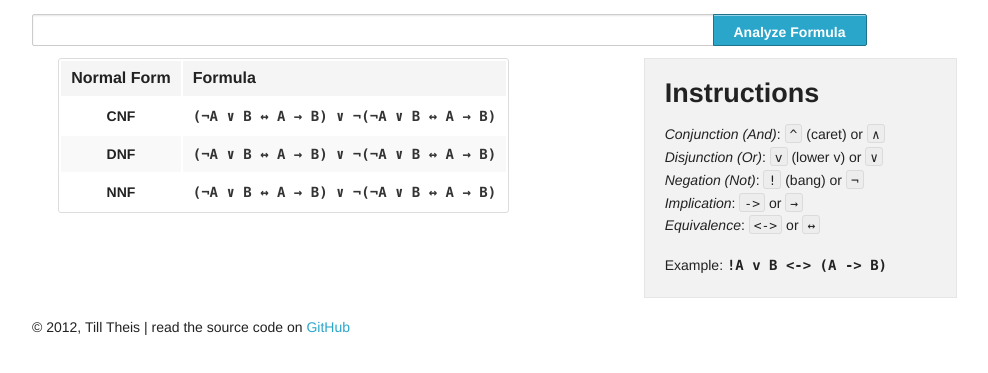
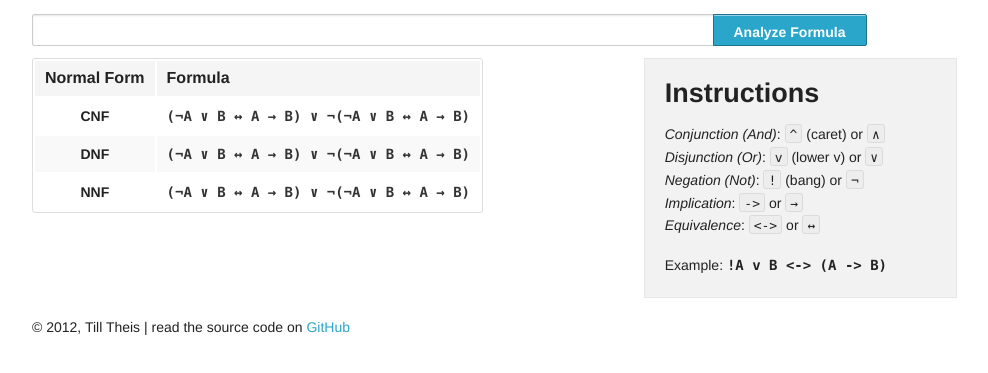
Before and after one commit to tilltheis/propositional-logic, a plain HTML site: page App.html in a window 1280 px wide. Shown: the part 127-500 px from the top of the page, without its empty margins (153-1141 px from the left). Drawn offline with Linux system fonts and the light colour scheme.

Commit message:
dont make table centered

```diff
--- a/App.html
+++ b/App.html
@@ -97,7 +97,7 @@
           <!-- result -->
           <div class="eight columns pull-four">
             <div class="row">
-              <div class="eleven columns centered end">
+              <div class="eleven columns end">
               <table>
                 <thead><tr><th>Normal Form</th><th>Formula</th></tr></thead>
                 <tr><th>CNF</th><td><code>(¬A ∨ B ↔ A → B) ∨ ¬(¬A ∨ B ↔ A → B)</code></td></tr>
```
